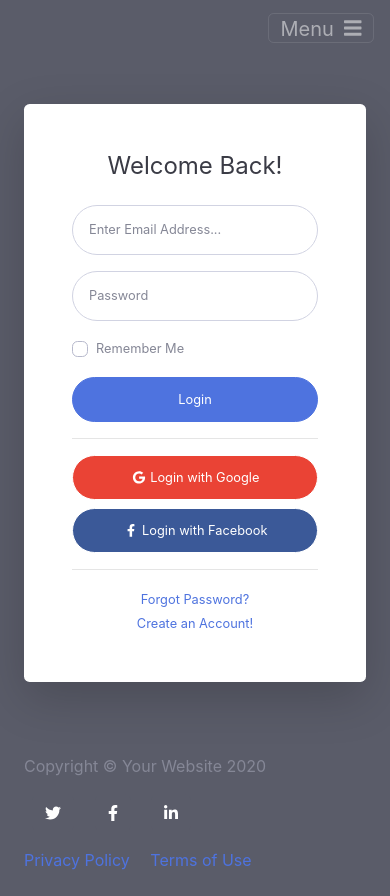
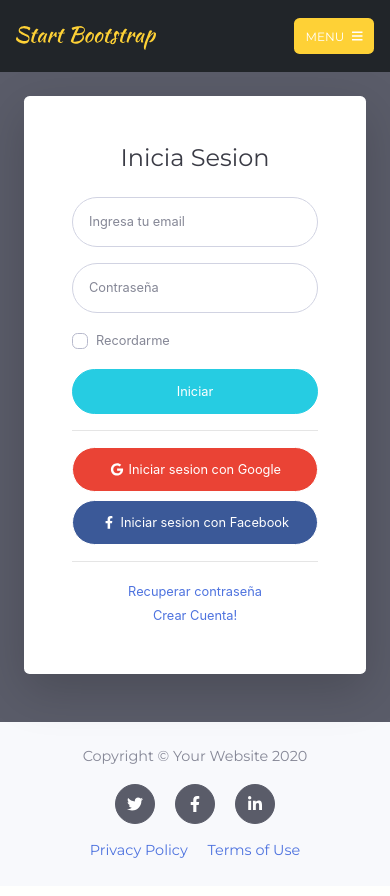
Before and after one commit to JersonFerrer/WeBici, a PHP site: page /login.html in a window 390 px wide. After the commit the page ends 858 px from the top, so only its background shows below. Run offline with PHP 8.4, Linux system fonts and the light colour scheme; some libraries are stand-ins or nearby versions; some web fonts are replaced.

Commit message:
Se integró la pagina de login

```diff
--- a/css/estilos.css
+++ b/css/estilos.css
@@ -1,5 +1,8 @@
 .bg-gradient-primary{
   background: #01c5c4;
+}
+.bg-light-blue {
+  background-color: #baf1eb;
 }
 .imagen{
   background-image: url("https://i.pinimg.com/originals/93/3c/d5/933cd5526dcf5fa4f3cf53397df53f26.jpg");
@@ -13,12 +16,33 @@
 /*header.masthead {
   background-image: url("../assets/img/catalogo/imag1.jpg");
 }*/
-.bg-light-blue {
-  background-color: #baf1eb;
-}
+
 .logo-rut,.logo-rent {
   width: 130px;
 }
 .timeline > li .timeline-image {
   background-color: #26cce2;
 }
+
+/*Login page styles*/
+.btn-social {
+  display: inline-flex;
+  padding: 0;
+  border-radius: 100%;
+}
+.btn-primary {
+  color: #fff;
+  background-color: #26cce2;
+  border-color: #26cce2;
+}
+.btn-primary:hover {
+  color: #fff;
+  background-color: #04afae;
+  border-color: #04afae;
+}
+.btn-primary:focus, .btn-primary.focus {
+  color: #fff;
+  background-color:#26cce2;
+  border-color:#26cce2;
+  box-shadow: 0 0 0 0.2rem rgba(1, 197, 196, 0.5);
+}
--- a/index.html
+++ b/index.html
@@ -30,7 +30,7 @@
                     <ul class="navbar-nav text-uppercase ml-auto">
                         <li class="nav-item"><a class="nav-link js-scroll-trigger" href="#services">Servicios</a></li>
                         <li class="nav-item"><a class="nav-link js-scroll-trigger" href="#catalogue">Catálogo</a></li>
-                        <li class="nav-item"><a class="nav-link js-scroll-trigger" href="#about">Rutas</a></li>
+                        <li class="nav-item"><a class="nav-link js-scroll-trigger" href="#routes">Rutas</a></li>
                         <li class="nav-item"><a class="nav-link js-scroll-trigger" href="#team">Nuestros Guías</a></li>
                         <li class="nav-item"><a class="nav-link js-scroll-trigger" href="login.html">Iniciar Seccion</a></li>
                     </ul>
@@ -171,7 +171,7 @@
             </div>
         </section>
         <!-- Routes-->
-        <section class="page-section" id="about">
+        <section class="page-section" id="routes">
             <div class="container">
                 <div class="text-center">
                     <h2 class="section-heading text-uppercase">Rutas</h2>
--- a/login.html
+++ b/login.html
@@ -17,16 +17,19 @@
         type="text/css" />
     <link href="https://fonts.googleapis.com/css?family=Roboto+Slab:400,100,300,700" rel="stylesheet" type="text/css" />
 
+    <!-- Bootstrap-->
+    <link rel="stylesheet" href="css/bootstrap.css">
+    <link rel="stylesheet" href="css/sb-admin-2.min.css">
+
     <!-- Custom styles for this template-->
-    <link href="css/sb-admin-2.min.css" rel="stylesheet">
     <link rel="stylesheet" href="css/estilos.css">
 </head>
 
 <body id="login" class="bg-dark">
     <!-- Navigation-->
-    <nav class="navbar navbar-expand-lg navbar-dark navbar-shrink" id="mainNav">
+    <nav class="navbar navbar-expand-lg navbar-dark fixed-top" id="mainNav">
         <div class="container">
-            <a class="navbar-brand js-scroll-trigger" href="#login"><img src="assets/img/navbar-logo.svg"
+            <a class="navbar-brand js-scroll-trigger" href="index.html"><img src="assets/img/navbar-logo.svg"
                     alt="" /></a>
             <button class="navbar-toggler navbar-toggler-right" type="button" data-toggle="collapse"
                 data-target="#navbarResponsive" aria-controls="navbarResponsive" aria-expanded="false"
@@ -36,18 +39,18 @@
             </button>
             <div class="collapse navbar-collapse" id="navbarResponsive">
                 <ul class="navbar-nav text-uppercase ml-auto">
-                    <li class="nav-item"><a class="nav-link js-scroll-trigger" href="#services">Services</a></li>
-                    <li class="nav-item"><a class="nav-link js-scroll-trigger" href="#portfolio">Catálogo</a></li>
-                    <li class="nav-item"><a class="nav-link js-scroll-trigger" href="#about">About</a></li>
-                    <li class="nav-item"><a class="nav-link js-scroll-trigger" href="#team">Team</a></li>
-                    <li class="nav-item"><a class="nav-link js-scroll-trigger" href="login.html">Iniciar Seccion</a>
+                    <li class="nav-item"><a class="nav-link js-scroll-trigger" href="index.html#services">Servicios</a></li>
+                        <li class="nav-item"><a class="nav-link js-scroll-trigger" href="catalogo.html">Catálogo</a></li>
+                        <li class="nav-item"><a class="nav-link js-scroll-trigger" href="index.html#routes">Rutas</a></li>
+                        <li class="nav-item"><a class="nav-link js-scroll-trigger" href="index.html#team">Nuestros Guías</a></li>
+                        <li class="nav-item"><a class="nav-link js-scroll-trigger active" href="login.html">Iniciar Seccion</a></li>
                     </li>
                 </ul>
             </div>
         </div>
     </nav>
 
-    <div class="container">
+    <div class="container pt-5">
         <!-- Outer Row -->
         <div class="row justify-content-center">
 
@@ -61,42 +64,41 @@
                             <div class="col-lg-6">
                                 <div class="p-5">
                                     <div class="text-center">
-                                        <h1 class="h4 text-gray-900 mb-4">Welcome Back!</h1>
+                                        <h1 class="h4 text-gray-900 mb-4">Inicia Sesion</h1>
                                     </div>
                                     <form class="user">
                                         <div class="form-group">
                                             <input type="email" class="form-control form-control-user"
                                                 id="exampleInputEmail" aria-describedby="emailHelp"
-                                                placeholder="Enter Email Address...">
+                                                placeholder="Ingresa tu email">
                                         </div>
                                         <div class="form-group">
                                             <input type="password" class="form-control form-control-user"
-                                                id="exampleInputPassword" placeholder="Password">
+                                                id="exampleInputPassword" placeholder="Contraseña">
                                         </div>
                                         <div class="form-group">
                                             <div class="custom-control custom-checkbox small">
                                                 <input type="checkbox" class="custom-control-input" id="customCheck">
-                                                <label class="custom-control-label" for="customCheck">Remember
-                                                    Me</label>
+                                                <label class="custom-control-label" for="customCheck">Recordarme</label>
                                             </div>
                                         </div>
                                         <a href="index.html" class="btn btn-primary btn-user btn-block">
-                                            Login
+                                            Iniciar
                                         </a>
                                         <hr>
                                         <a href="index.html" class="btn btn-google btn-user btn-block">
-                                            <i class="fab fa-google fa-fw"></i> Login with Google
+                                            <i class="fab fa-google fa-fw"></i> Iniciar sesion con Google
                                         </a>
                                         <a href="index.html" class="btn btn-facebook btn-user btn-block">
-                                            <i class="fab fa-facebook-f fa-fw"></i> Login with Facebook
+                                            <i class="fab fa-facebook-f fa-fw"></i> Iniciar sesion con Facebook
                                         </a>
                                     </form>
                                     <hr>
                                     <div class="text-center">
-                                        <a class="small" href="forgot-password.html">Forgot Password?</a>
+                                        <a class="small" href="forgot-password.html">Recuperar contraseña</a>
                                     </div>
                                     <div class="text-center">
-                                        <a class="small" href="register.html">Create an Account!</a>
+                                        <a class="small" href="register.html">Crear Cuenta!</a>
                                     </div>
                                 </div>
                             </div>
@@ -110,7 +112,7 @@
 
     </div>
     <!-- Footer-->
-    <footer class="footer py-4">
+    <footer class="footer py-4 bg-light">
         <div class="container">
             <div class="row align-items-center">
                 <div class="col-lg-4 text-lg-left">Copyright © Your Website 2020</div>
```
Also changed, not shown: login2.html (deleted, +0 -104 lines).
